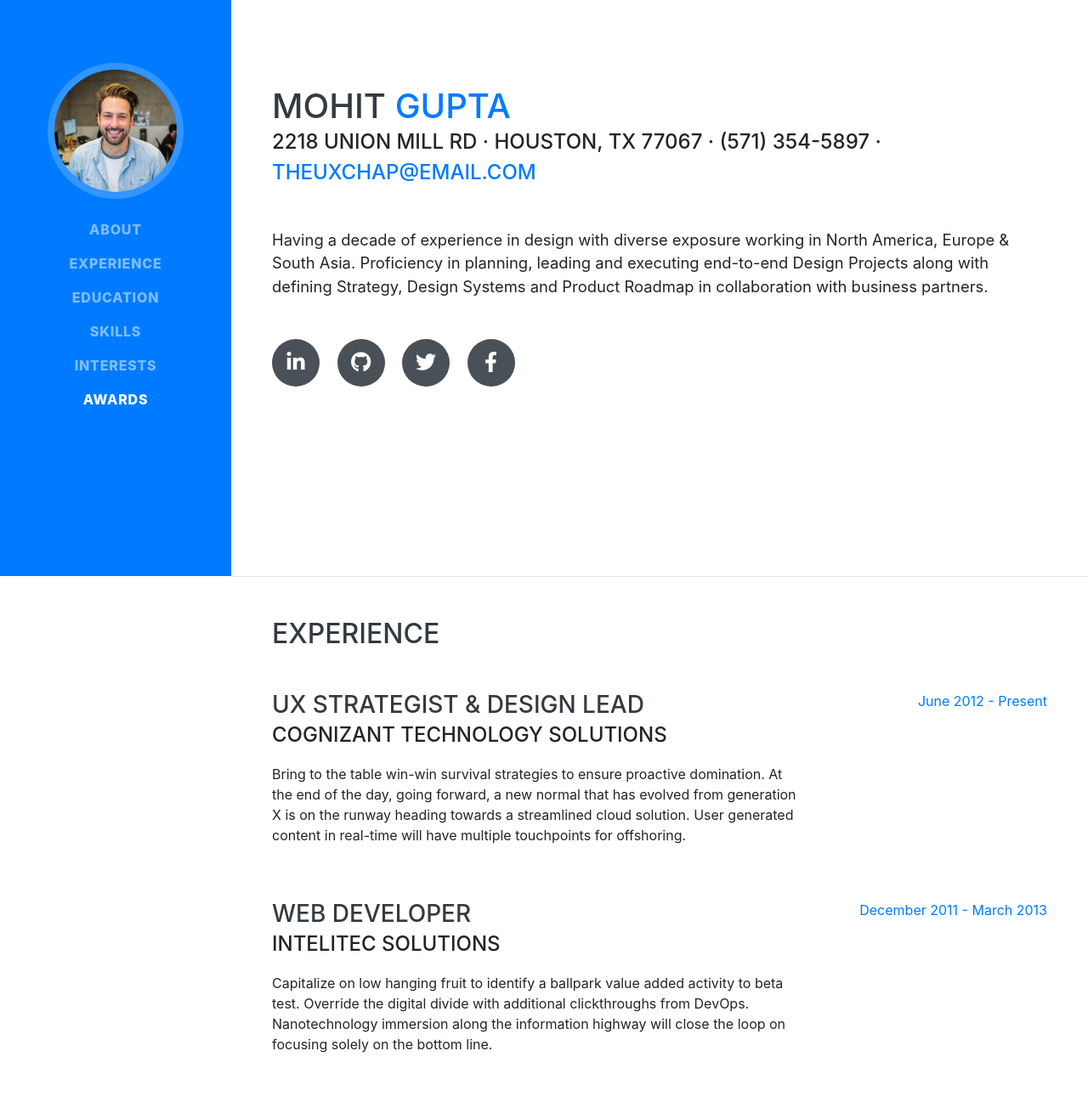
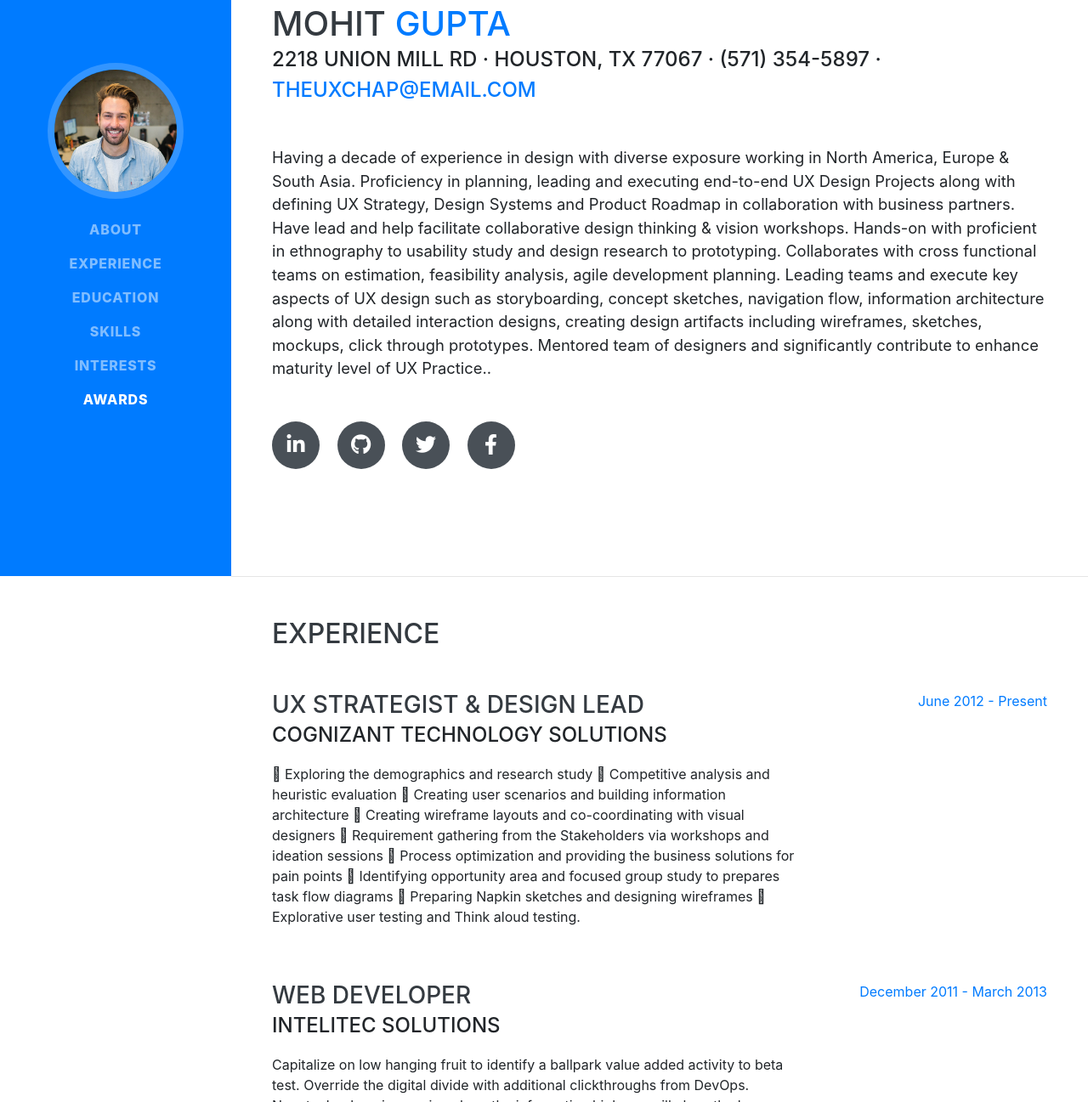
Before and after one commit to mohitguptaux/myresume, a website with bundled scripts: page startbootstrap-resume-master/index.html in a window 1280 px wide. Shown: the part 122-1419 px from the top of the page at 85% size. Built offline with nearby package versions, Linux system fonts and the light colour scheme; a web font is replaced by a local one.

Commit message:
Update index.html

```diff
--- a/startbootstrap-resume-master/index.html
+++ b/startbootstrap-resume-master/index.html
@@ -69,7 +69,11 @@
         <div class="subheading mb-5">2218 Union Mill Rd · Houston, TX 77067 · (571) 354-5897 ·
           <a href="mailto:theUXchap@email.com">theUXchap@email.com</a>
         </div>
-        <p class="lead mb-5">Having a decade of experience in design with diverse exposure working in North America, Europe & South Asia. Proficiency in planning, leading and executing end-to-end Design Projects along with defining Strategy, Design Systems and Product Roadmap in collaboration with business partners.</p>
+        <p class="lead mb-5">Having a decade of experience in design with diverse exposure working in North America, Europe & South Asia. Proficiency in planning, leading and executing end-to-end UX Design Projects along with defining UX Strategy, Design Systems and Product Roadmap in collaboration with business partners. Have lead and help facilitate collaborative design thinking & vision workshops.
+
+Hands-on with proficient in ethnography to usability study and design research to prototyping. Collaborates with cross functional teams on estimation, feasibility analysis, agile development planning. Leading teams and execute key aspects of UX design such as storyboarding, concept sketches, navigation flow, information architecture along with detailed interaction designs, creating design artifacts including wireframes, sketches, mockups, click through prototypes.
+
+Mentored team of designers and significantly contribute to enhance maturity level of UX Practice..</p>
         <div class="social-icons">
           <a href="#">
             <i class="fab fa-linkedin-in"></i>
@@ -97,7 +101,15 @@
           <div class="resume-content">
             <h3 class="mb-0">UX Strategist & Design Lead</h3>
             <div class="subheading mb-3">Cognizant Technology Solutions</div>
-            <p>Bring to the table win-win survival strategies to ensure proactive domination. At the end of the day, going forward, a new normal that has evolved from generation X is on the runway heading towards a streamlined cloud solution. User generated content in real-time will have multiple touchpoints for offshoring.</p>
+            <p>	Exploring the demographics and research study
+	Competitive analysis and heuristic evaluation
+	Creating user scenarios and building information architecture
+	Creating wireframe layouts and co-coordinating with visual designers
+	Requirement gathering from the Stakeholders via workshops and ideation sessions
+	Process optimization and providing the business solutions for pain points
+	Identifying opportunity area and focused group study to prepares task flow diagrams
+	Preparing Napkin sketches and designing wireframes
+	Explorative user testing and Think aloud testing.</p>
           </div>
           <div class="resume-date text-md-right">
             <span class="text-primary">June 2012 - Present</span>
```
